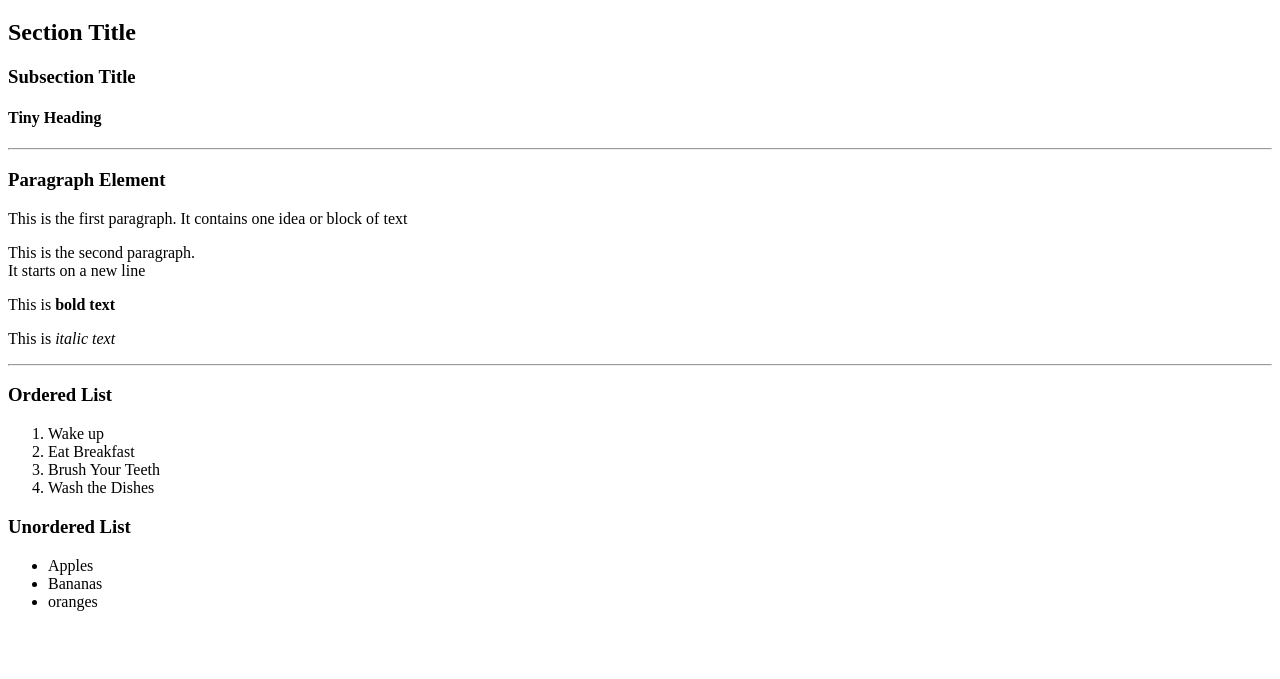
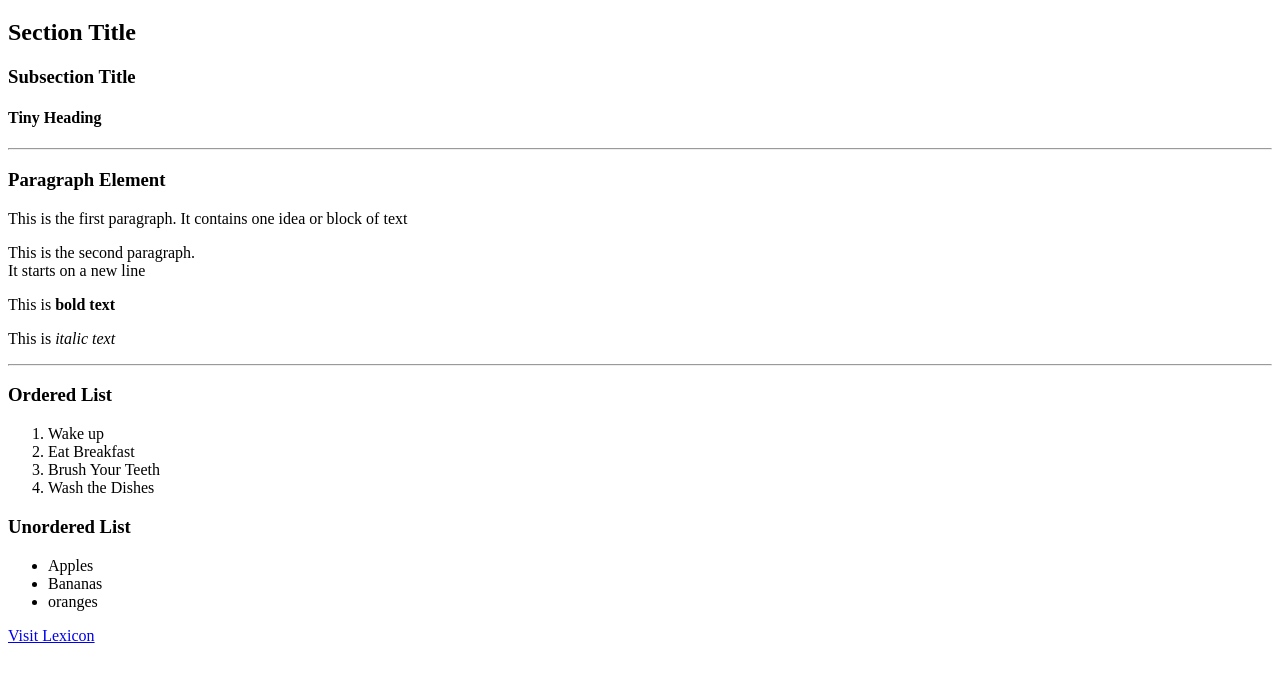
Before and after one commit to Iffat-Sudo/html_css, a plain HTML site: page html-demo.html in a window 1280 px wide. Shown: the part 61-740 px from the top of the page. Drawn offline with Linux system fonts and the light colour scheme.

Commit message:
Added Lexicon hyperlink

```diff
--- a/html-demo.html
+++ b/html-demo.html
@@ -35,6 +35,8 @@
 
     </ul>
 
+    <a href="https://lexicongruppen.se">Visit Lexicon</a>
+
 
 
 </body>
```
